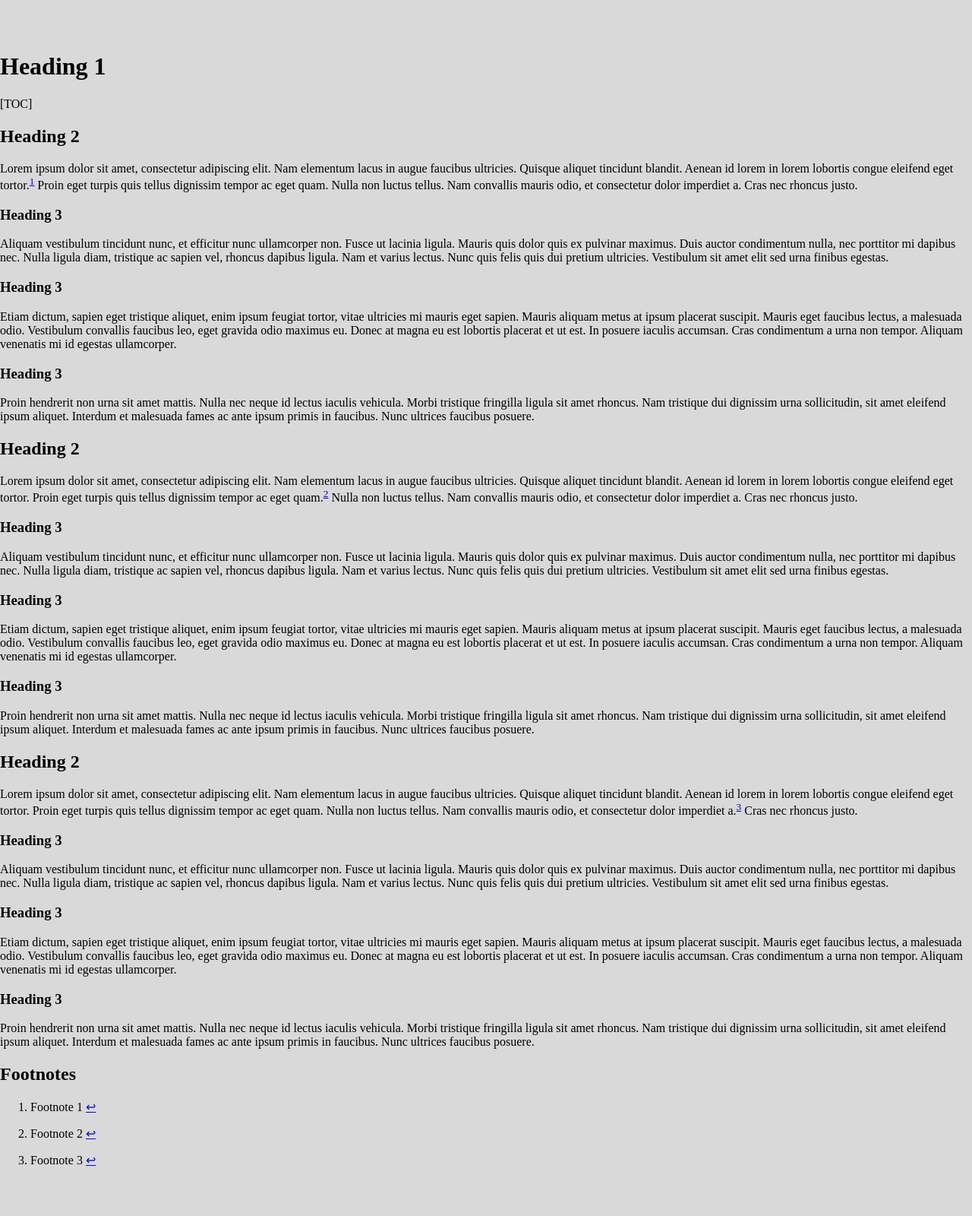
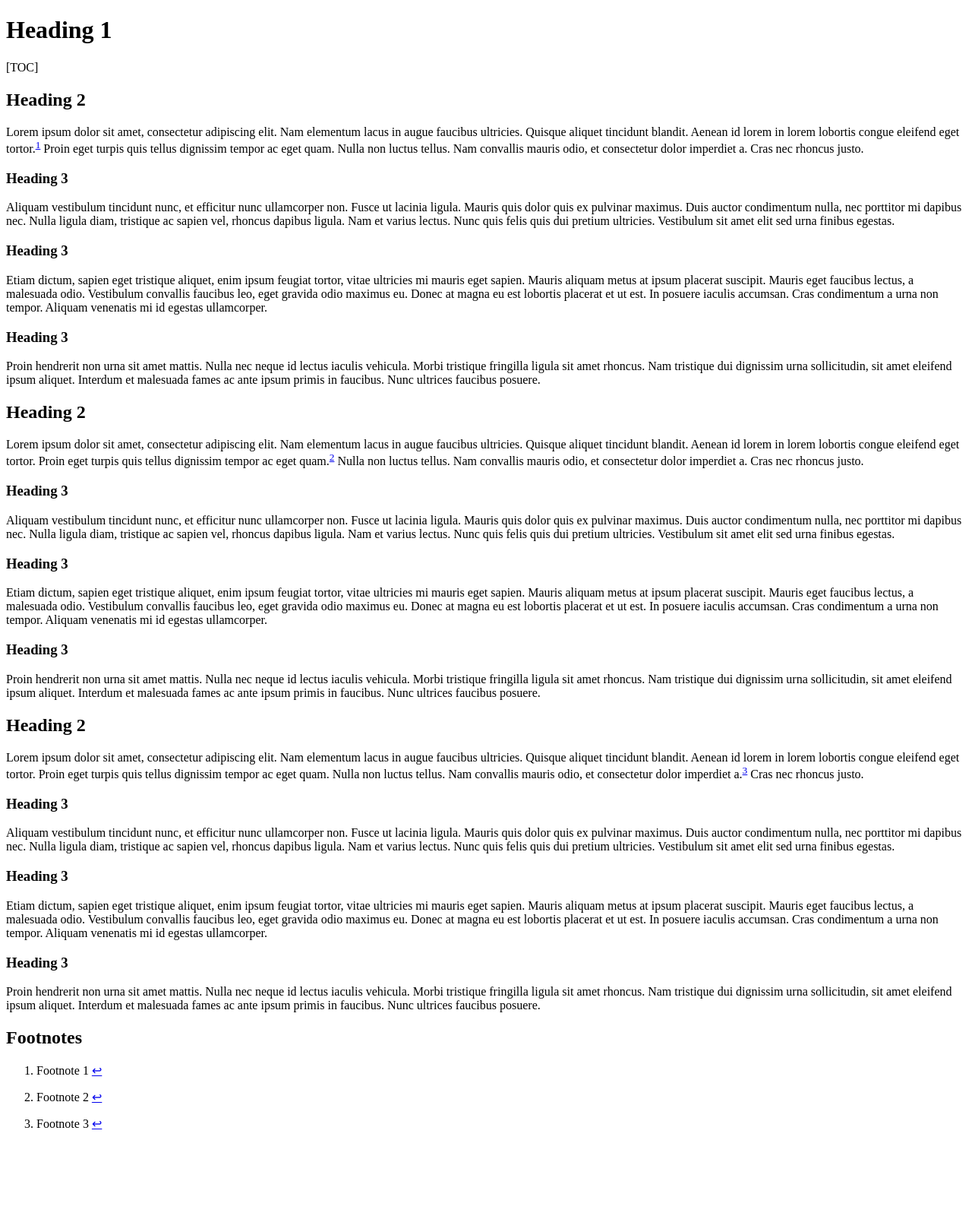
Before and after one commit to CigdemTongal/cigdemtongal.github.io, a Jekyll site: the page built from index.md, in a window 1280 px wide. Shown: the whole page at 76% size. Built offline with Jekyll 4.4.1, drawn with Linux system fonts in a browser that asks for light colours; our own code applies the rules of GitHub Pages for plain Markdown files; after the commit the page ends 1504 px from its top, so only the background shows below that.

Commit message:
Update style.css

```diff
--- a/assets/css/style.css
+++ b/assets/css/style.css
@@ -1,54 +1,48 @@
 /* =========================
-   VIEWPORT (SCREEN ONLY)
+   SCREEN PREVIEW (ONLY AFTER PAGINATION)
    ========================= */
 
 @media screen {
 
-  html {
-    background: #d9d9d9;
+  /* Apply preview UI ONLY when paged.js is active */
+  body.pagedjs_pages {
+    background: #d9d9d9;              /* grey viewport */
+    margin: 0;
+    padding: 3rem 0;
   }
 
-  body {
-    margin: 0;
-    padding: 3rem 0;
+  /* Page stack */
+  body.pagedjs_pages .pagedjs_pages {
+    display: flex;
+    flex-direction: column;
+    align-items: center;              /* ✅ center pages */
+    gap: 3rem;
+  }
+
+  /* Individual page wrapper */
+  body.pagedjs_pages .pagedjs_page {
     background: transparent;
   }
 
-  /* =========================
-     PAGED.JS PAGE STACK
-     ========================= */
-
-  .pagedjs_pages {
-    display: flex;
-    flex-direction: column;
-    align-items: center;       /* ✅ center pages */
-    gap: 3rem;                 /* space between pages */
-  }
-
-  /* each page wrapper */
-  .pagedjs_page {
-    background: transparent;   /* important */
-  }
-
-  /* THIS is the paper */
-  .pagedjs_pagebox {
-    background: #ffffff;       /* ✅ white paper */
+  /* ACTUAL A4 PAPER */
+  body.pagedjs_pages .pagedjs_pagebox {
+    background: #ffffff;              /* ✅ white page */
     position: relative;
   }
 
-  /* visible page border */
-  .pagedjs_pagebox::after {
+  /* Visible page border (layout-safe) */
+  body.pagedjs_pages .pagedjs_pagebox::after {
     content: "";
     position: absolute;
     inset: 0;
-    border: 2px solid #000000; /* unmistakable */
+    border: 2px solid #000;            /* unmistakable border */
+    box-sizing: border-box;
     pointer-events: none;
-    box-sizing: border-box;
   }
 }
 
 /* =========================
-   PRINT
+   PRINT (CLEAN)
    ========================= */
 
 @page {
```
